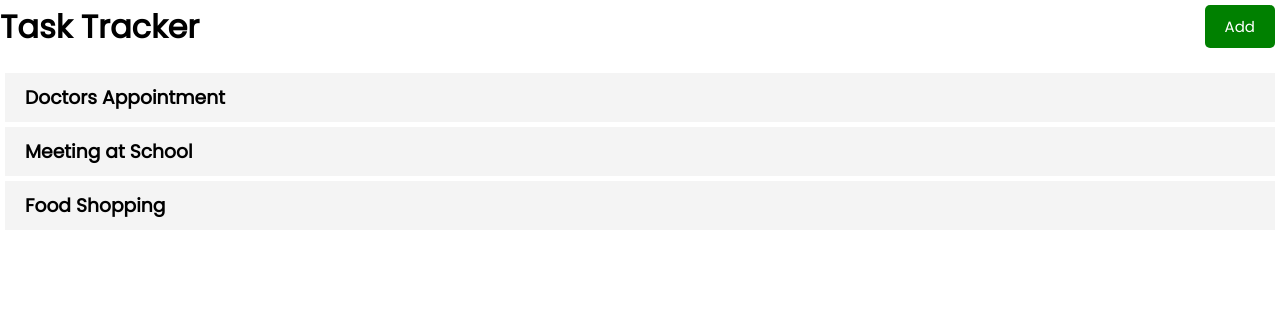
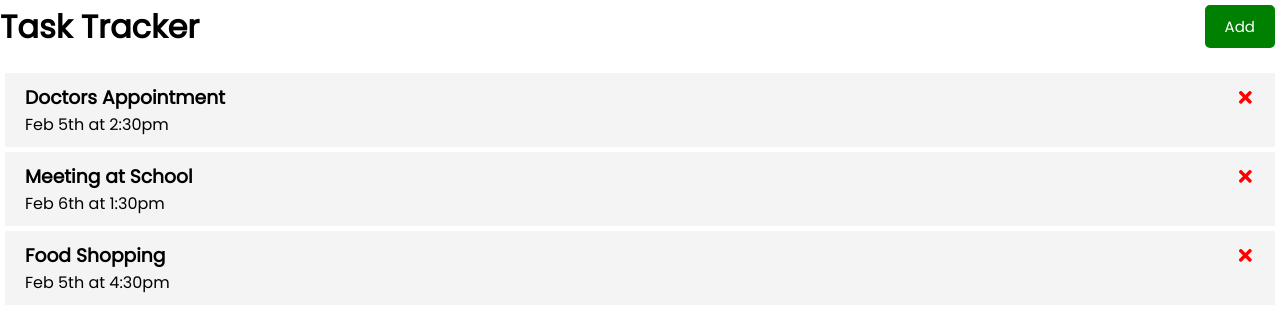
Before and after one commit to peter88tom/react_crash_course, a React (Create React App) app: page / in a window 1280 px wide. Shown: the top 332 px of the page. Built offline with nearby package versions, Linux system fonts and the light colour scheme.

Commit message:
Add react icons

```diff
--- a/package.json
+++ b/package.json
@@ -8,6 +8,8 @@
     "@testing-library/user-event": "^13.5.0",
     "react": "^18.1.0",
     "react-dom": "^18.1.0",
+    "react-icon": "^1.0.0",
+    "react-icons": "^4.4.0",
     "react-scripts": "5.0.1",
     "web-vitals": "^2.1.4"
   },
--- a/src/components/Task.js
+++ b/src/components/Task.js
@@ -1,10 +1,13 @@
 /*
  Single Task component
 */
+import { FaTimes } from 'react-icons/fa'
+
 const Task = ({task}) =>{
 	return (
 		<div className="task">
-			<h3>{task.text}</h3>
+			<h3>{task.text} <FaTimes style={{ color:'red', cursor:'pointer'}}/></h3>
+			<p>{task.day}</p>
 		</div>
 	)
 }
```
Also changed, not shown: 1 other file (tests, documents, lock files or other folders).
